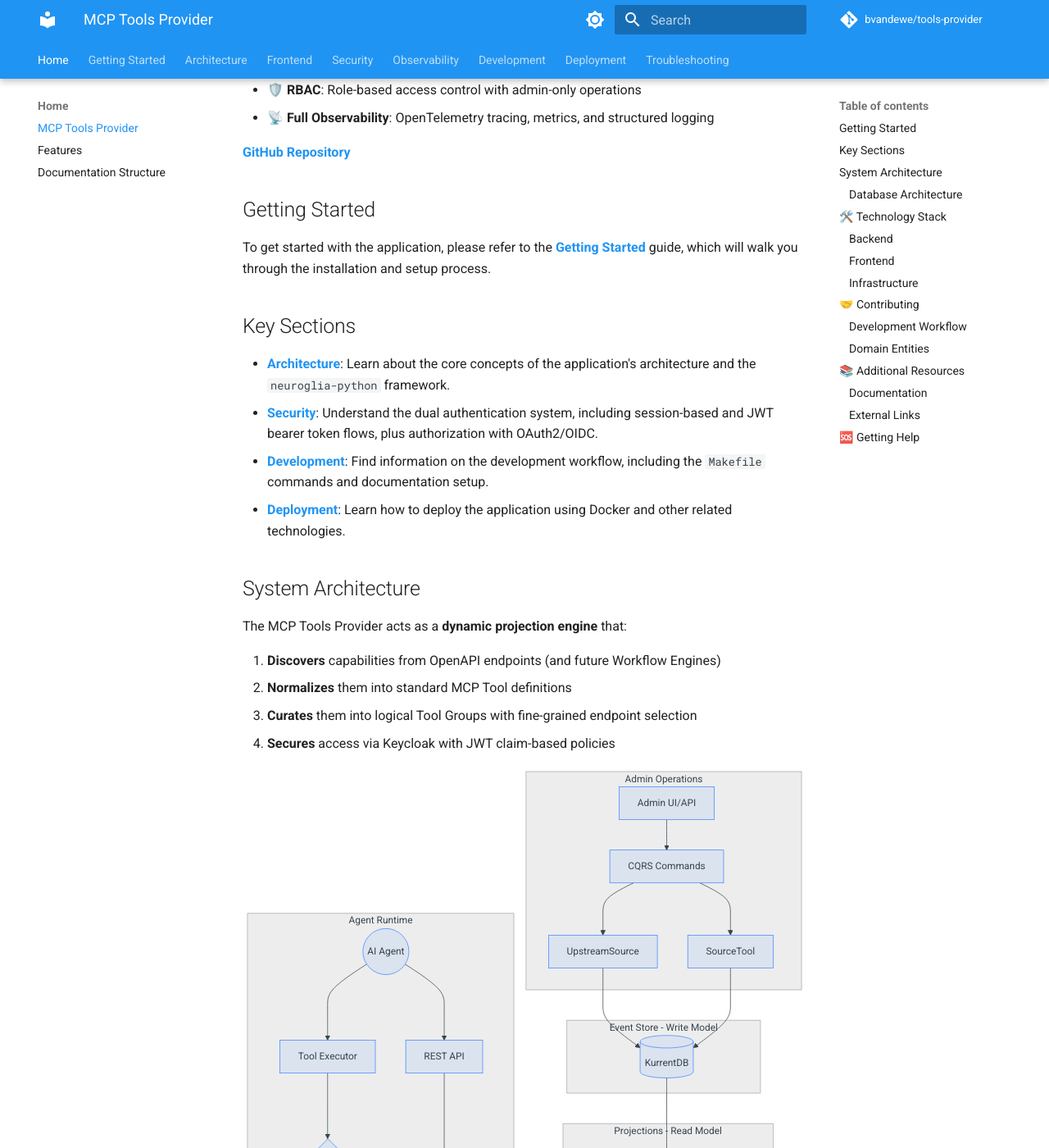
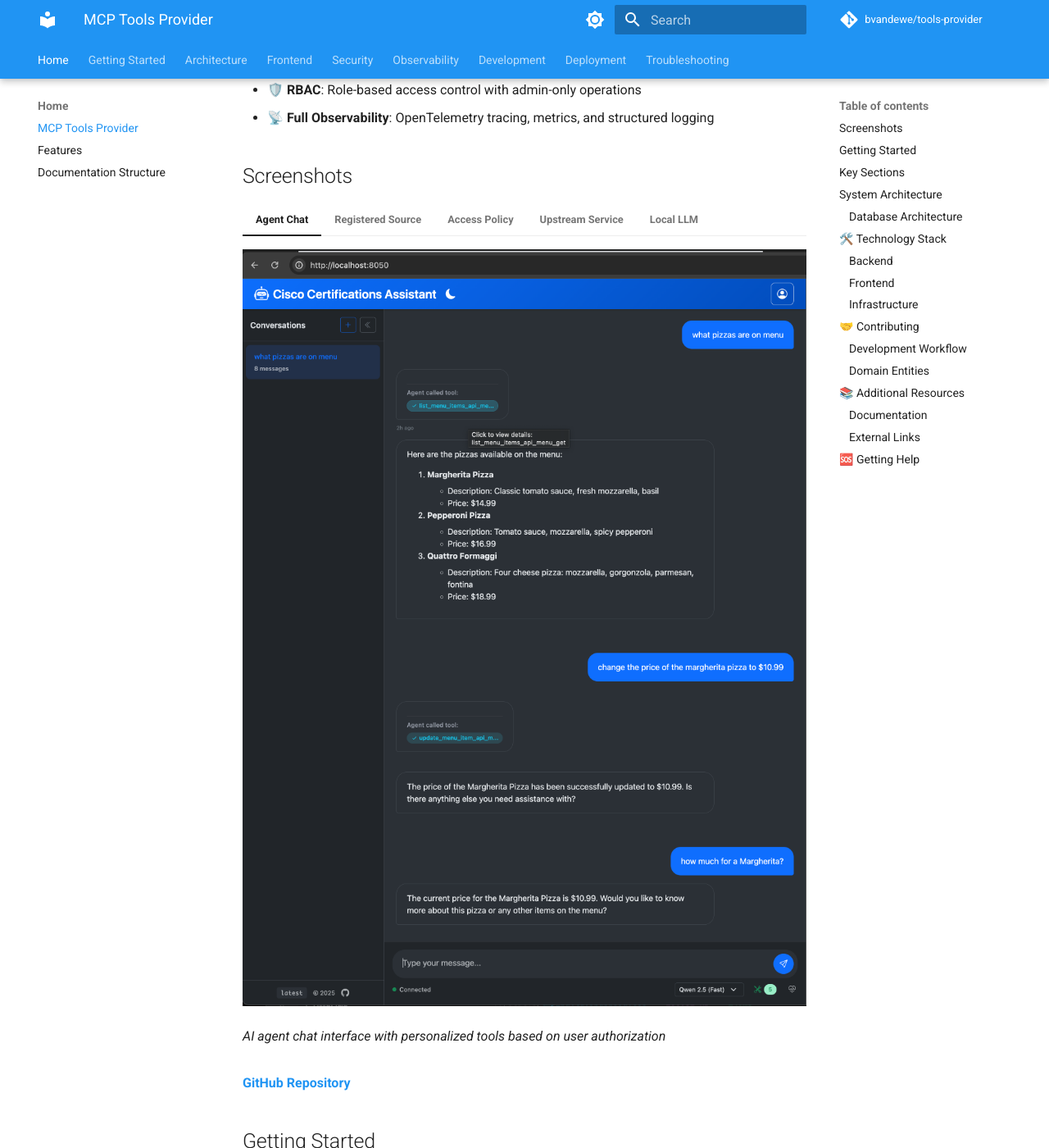
Before and after one commit to bvandewe/tools-provider, an MkDocs documentation site: the page built from docs/index.md, in a window 1280 px wide and 1400 px high, scrolled down 461 px. Shown: the whole window at 82% size. Built offline with MkDocs 1.6.1 and Material for MkDocs 9.7.7, drawn with Linux system fonts in a browser that asks for light colours; comment, search, counter and statistics services are not loaded.

Commit message:
docs: add screenshot gallery to homepage
- Add tabbed screenshot view with 5 screenshots
- Include one-liner descriptions for each screenshot

```diff
--- a/docs/index.md
+++ b/docs/index.md
@@ -11,6 +11,34 @@ An intelligent infrastructure layer that **discovers**, **normalizes**, and **se
 - 📋 **CQRS + Event Sourcing**: Write model (KurrentDB) + Read model (MongoDB)
 - 🛡️ **RBAC**: Role-based access control with admin-only operations
 - 📡 **Full Observability**: OpenTelemetry tracing, metrics, and structured logging
+
+## Screenshots
+
+=== "Agent Chat"
+    ![Agent with Tools](assets/screenshots/agent_with_personalized_authorized_tools.png)
+
+    *AI agent chat interface with personalized tools based on user authorization*
+
+=== "Registered Source"
+    ![Registered Source](assets/screenshots/registered_source.png)
+
+    *Admin view showing a registered upstream OpenAPI source with discovered tools*
+
+=== "Access Policy"
+    ![Access Policy](assets/screenshots/access_policy.png)
+
+    *Role-based access policy configuration for tool authorization*
+
+=== "Upstream Service"
+    ![Upstream OpenAPI Service](assets/screenshots/upstream_openapi_service.png)
+
+    *Example upstream OpenAPI service that provides tools to the system*
+
+=== "Local LLM"
+    ![Local LLM](assets/screenshots/local_llm.png)
+
+    *Configuration for running with a local LLM backend*
+
 
 **[GitHub Repository](https://github.com/bvandewe/tools-provider)**
 
--- a/mkdocs.yml
+++ b/mkdocs.yml
@@ -49,7 +49,11 @@ nav:
     - Deployment:
           - Docker Environment: deployment/docker-environment.md
           - GitHub Pages: deployment/github-pages-setup.md
-    - Troubleshooting: troubleshooting/common-issues.md
+    - Troubleshooting:
+          - Common Issues: troubleshooting/common-issues.md
+          - Circuit Breaker: troubleshooting/circuit-breaker.md
+          - Token Exchange Problems: troubleshooting/token-exchange.md
+          - FAQ: troubleshooting/faq.md
 
 theme:
     name: material
```
Also changed, not shown: docs/troubleshooting/faq.md (added, +3 -0 lines), docs/assets/screenshots/access_policy.png (added), docs/assets/screenshots/agent_with_personalized_authorized_tools.png (added), docs/assets/screenshots/local_llm.png (added), docs/assets/screenshots/registered_source.png (added), docs/assets/screenshots/upstream_openapi_service.png (added).
